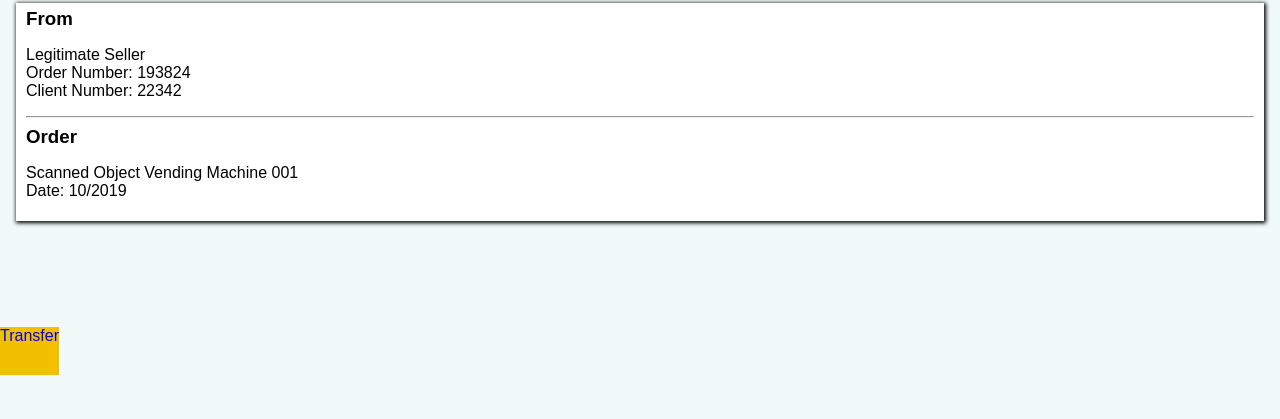
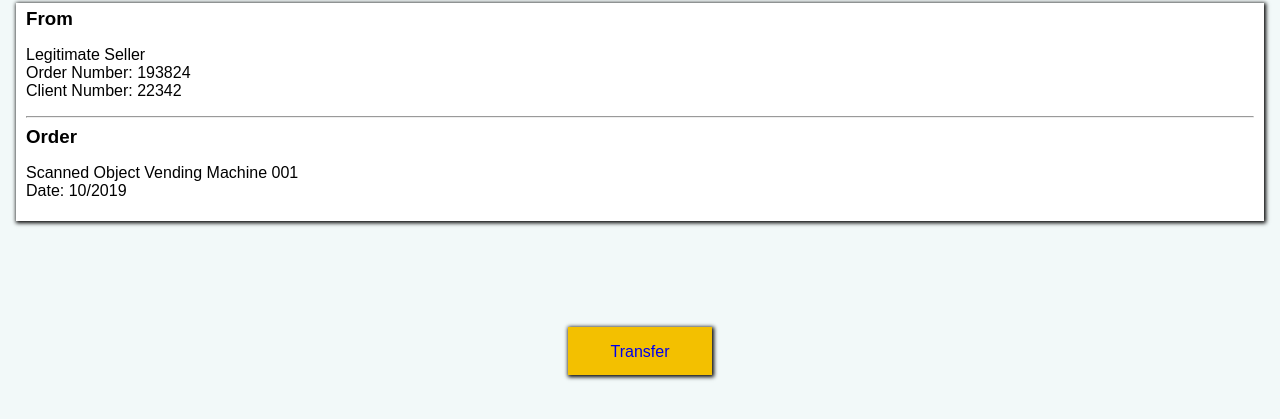
Before and after one commit to Extra-Practice-Code/fake-payment-service, a plain HTML site: page index.html in a window 1280 px wide. Shown: the part 237-656 px from the top of the page. Drawn offline with Linux system fonts and the light colour scheme.

Commit message:
update button link

```diff
--- a/index.html
+++ b/index.html
@@ -67,7 +67,7 @@
     </div>
   </div>
   <div id="transfer">
-    <a href="#" target="blank" id="transfer-button">Transfer</a>
+    <a href="#" target="_blank" id="transfer-button">Transfer</a>
   </div>
 </body>
 </html>
--- a/style.css
+++ b/style.css
@@ -93,16 +93,20 @@ ul {
 #transfer {
   width: 100%;
   margin-top: 6rem;
-  display: table;
-  position: relative;
+  display: block;
 }
 
 #transfer-button {
-  position: absolute;
-  margin: 0px auto;
+  margin: 5px auto;
+  padding-top: 1rem;
+  width: 9rem;
+  display: block;
   background-color: #F3C000;
+  height: 3rem;
   text-align: center;
-  display: table-cell;
-  height: 3rem;
-  top: 50%;
+  box-shadow: 1px 1px 4px 1px rgba(0, 0, 0, 100);
 }
+
+#transfer-button:active {
+  box-shadow: 0px 0px 0px 0px rgba(0, 0, 0, 0);
+}
```
